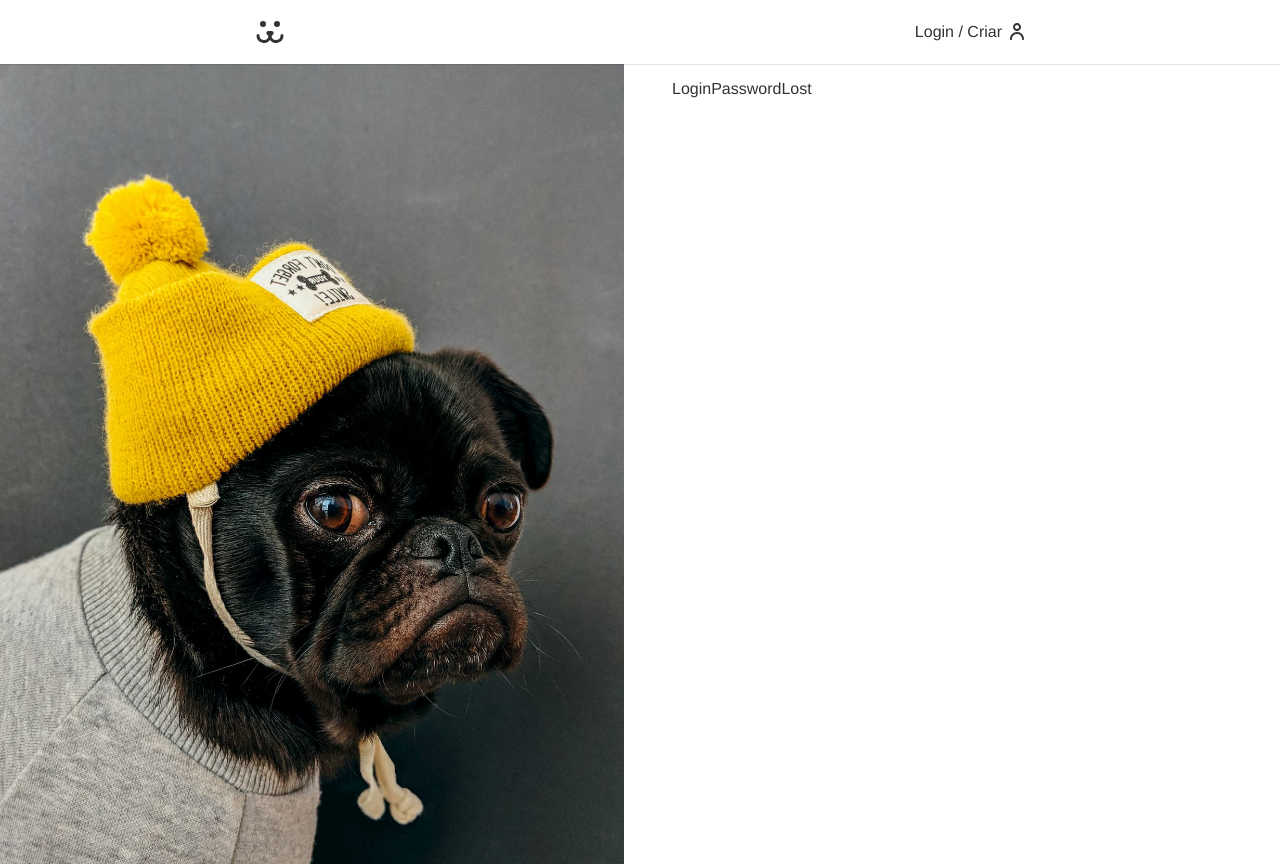
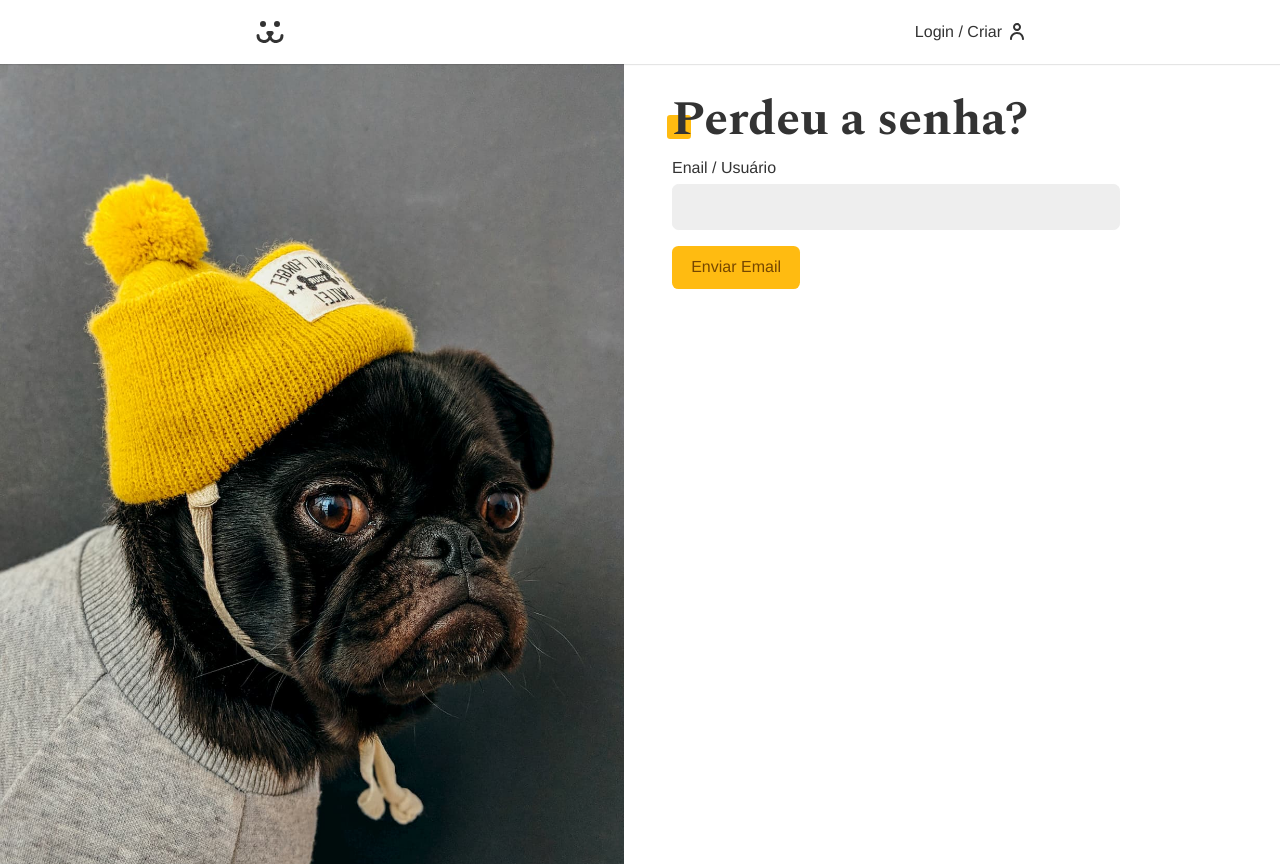
Before and after one commit to jeanwilker/dogs, a React (Create React App) app: page /login/perdeu in a window 1280 px wide. Built offline with nearby package versions, Linux system fonts and the light colour scheme.

Commit message:
Dá funcionalidade a página de resete da senha.

```diff
--- a/src/pages/Login/LoginPasswordLost/LoginPasswordLost.jsx
+++ b/src/pages/Login/LoginPasswordLost/LoginPasswordLost.jsx
@@ -1,8 +1,51 @@
+import useFetch from '../../../Hooks/useFetch';
+import useForms from '../../../Hooks/useForms';
+
+import Button from '../../../components/Forms/Button/Button';
+import Input from '../../../components/Forms/Input/Input';
+import Error from '../../../components/Helper/Error/Error';
+
+import { PASSWORD_LOST } from '../../../services/api';
 
 const LoginPasswordLost = () => {
-  return (
-    <div>LoginPasswordLost</div>
-  )
-}
+    const login = useForms();
+    const { data, loading, error, request } = useFetch();
+
+    async function handleSubmit(e) {
+        if (login.validate()) {
+            e.preventDefault();
+            const { url, options } = PASSWORD_LOST({
+                login: login.value,
+                url: window.location.href.replace('perdeu', 'resetar'),
+            });
+            await request(url, options);
+        }
+    }
+
+    return (
+        <>
+            <h1 className="title">Perdeu a senha?</h1>
+            {data ? (
+                <p style={{ color: '#4c1' }}>{data}</p>
+            ) : (
+                <form onSubmit={handleSubmit}>
+                    <Input
+                        label="Enail / Usuário"
+                        type="text"
+                        name="login"
+                        {...login}
+                    />
+                    {loading ? (
+                        <Button disabled>Enviando...</Button>
+                    ) : (
+                        <Button>Enviar Email</Button>
+                    )}
+                </form>
+            )}
+
+            <Error error={error} />
+        </>
+    );
+};
 
 export default LoginPasswordLost;
--- a/src/pages/Login/LoginPasswordReset/LoginPasswordReset.jsx
+++ b/src/pages/Login/LoginPasswordReset/LoginPasswordReset.jsx
@@ -1,8 +1,67 @@
+import { useEffect, useState } from 'react';
+
+import Input from '../../../components/Forms/Input/Input';
+import Button from '../../../components/Forms/Button/Button';
+import Error from '../../../components/Helper/Error/Error';
+
+import useForms from '../../../Hooks/useForms';
+import useFetch from '../../../Hooks/useFetch';
+import { PASSWORD_RESET } from '../../../services/api';
+import { useNavigate } from 'react-router-dom';
 
 const LoginPasswordReset = () => {
-  return (
-    <div>LoginPasswordReset</div>
-  )
-}
+    const [login, setLogin] = useState();
+    const [key, setKey] = useState();
+    const password = useForms();
+    const { loading, error, request } = useFetch();
+    const navigate = useNavigate();
+
+    useEffect(() => {
+        const params = new URLSearchParams(window.location.search);
+        const key = params.get('key');
+        const login = params.get('login');
+
+        if (key) {
+            setKey(key);
+            setLogin(login);
+        }
+    }, []);
+
+    async function handleSubmit(e) {
+        e.preventDefault();
+        if (password.validate()) {
+            const { url, options } = PASSWORD_RESET({
+                login,
+                key,
+                password: password.value,
+            });
+
+            const { response } = await request(url, options);
+            if (response.ok) navigate('/login');
+        }
+    }
+
+    return (
+        <>
+            <h1 className="title">Resete a senha</h1>
+
+            <form onSubmit={handleSubmit}>
+                <Input
+                    label="Nova senha"
+                    type="password"
+                    name="password"
+                    {...password}
+                />
+                {loading ? (
+                    <Button disabled>Resetando...</Button>
+                ) : (
+                    <Button>Resetar</Button>
+                )}
+            </form>
+
+            <Error error={error} />
+        </>
+    );
+};
 
 export default LoginPasswordReset;
--- a/src/services/api.js
+++ b/src/services/api.js
@@ -108,3 +108,29 @@
         },
     };
 }
+
+export function PASSWORD_LOST(body) {
+    return {
+        url: `${url}api/password/lost`,
+        options: {
+            method: 'POST',
+            headers: {
+                'Content-Type': 'application/json',
+            },
+            body: JSON.stringify(body),
+        },
+    };
+}
+
+export function PASSWORD_RESET(body) {
+    return {
+        url: `${url}api/password/reset`,
+        options: {
+            method: 'POST',
+            headers: {
+                'Content-Type': 'application/json',
+            },
+            body: JSON.stringify(body),
+        },
+    };
+}
```
